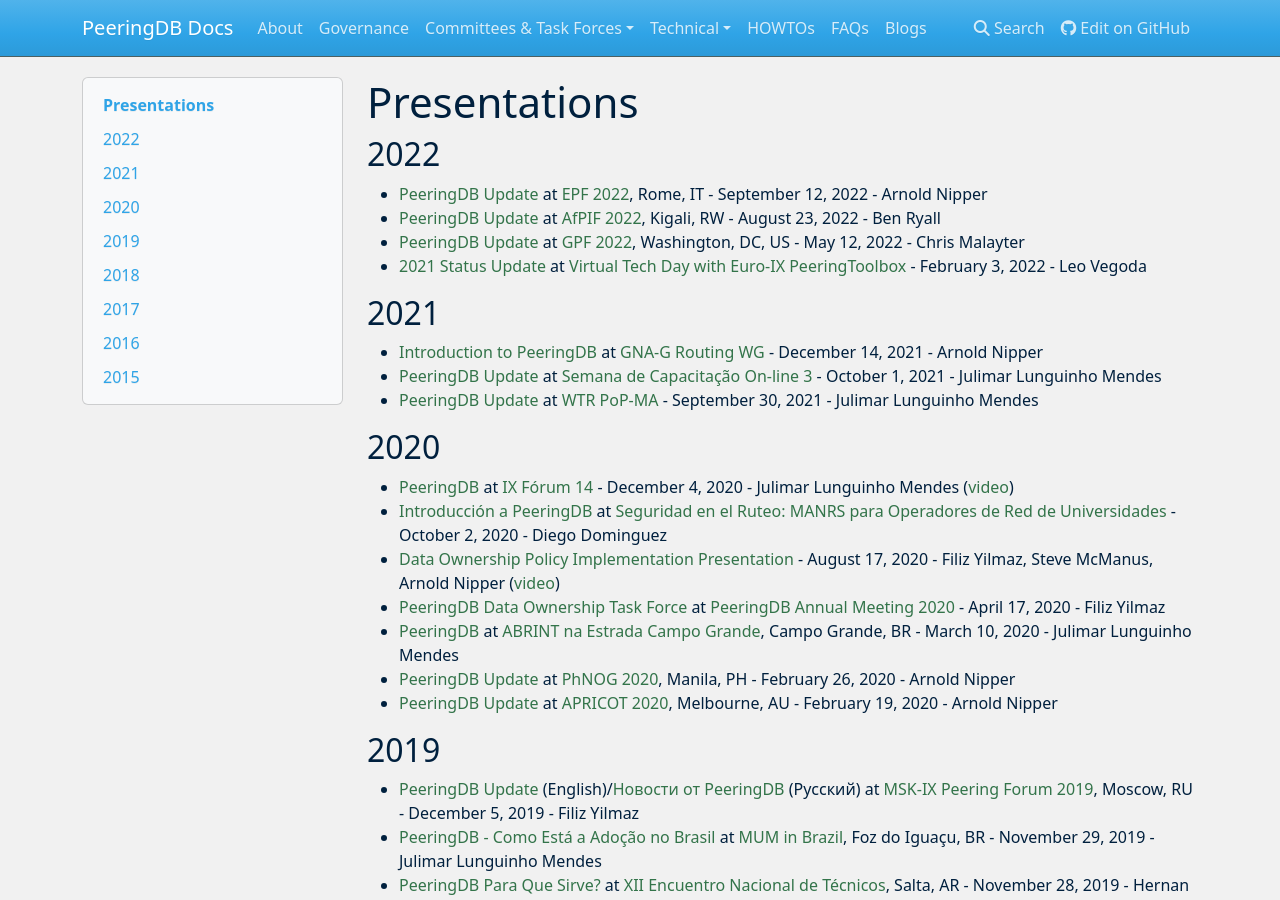
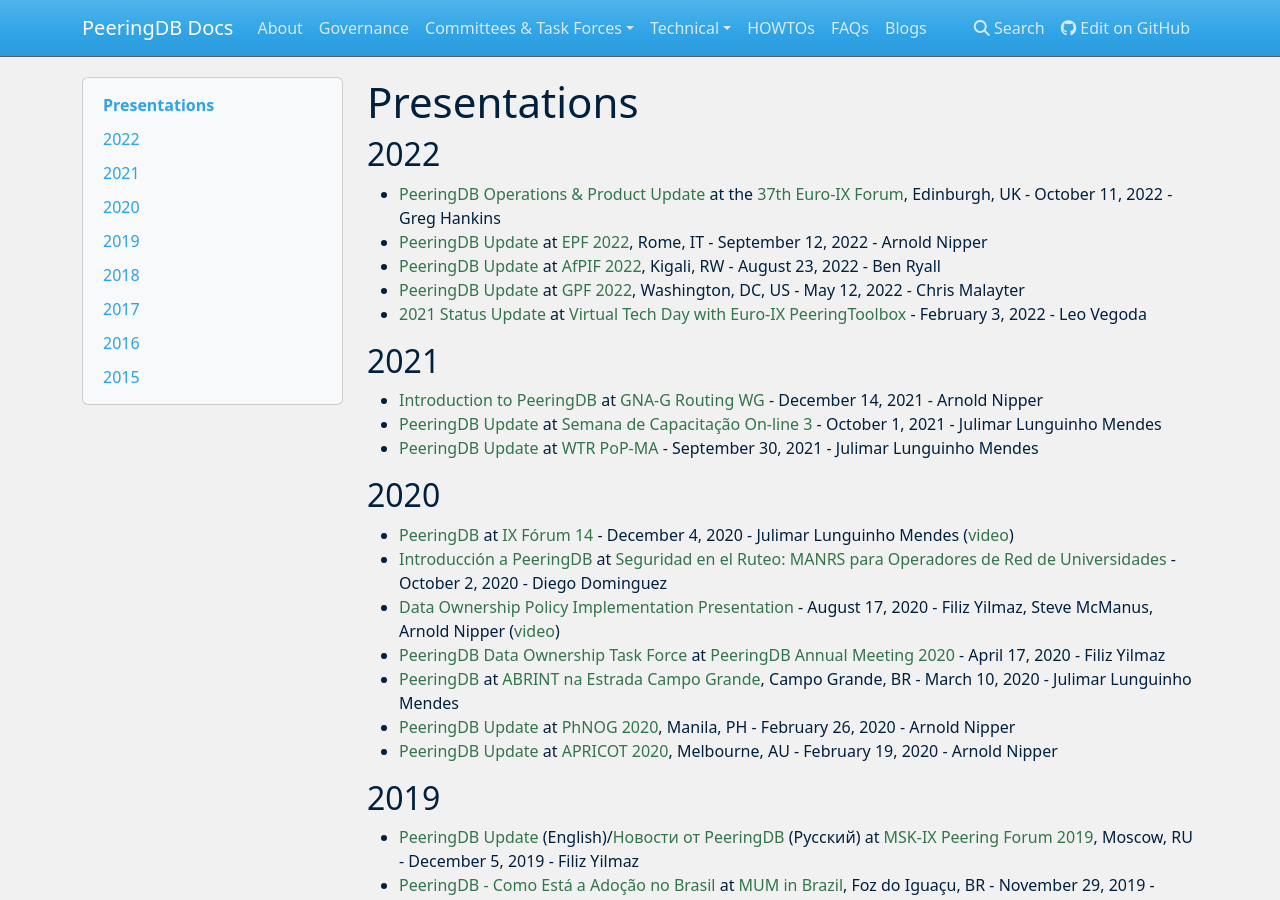
Before and after one commit to peeringdb/docs, an MkDocs documentation site: the page built from docs/presentations.md, in a window 1280 px wide and 900 px high. Built offline with MkDocs 1.6.1, drawn with Linux system fonts in a browser that asks for light colours; nearby versions of some CDN libraries.

Commit message:
Added Greg's Euro-IX presentation.

```diff
--- a/docs/presentations.md
+++ b/docs/presentations.md
@@ -1,12 +1,15 @@
 # Presentations
 
 ## 2022
+
+- [PeeringDB Operations & Product Update](presentation/20221011-37th-Euro-IX-Greg.pdf) at the [37th Euro-IX Forum](https://www.euro-ix.net/en/events/fora/37th-euro-ix-forum/), Edinburgh, UK - October 11, 2022 - Greg Hankins
 - [PeeringDB Update](presentation/20220912_EPF15_Arnold.pdf) at [EPF 2022](https://peering-forum.eu/2022/), Rome, IT - September 12, 2022 - Arnold Nipper
 - [PeeringDB Update](presentation/20220823_AfPIF_Ben.pdf) at [AfPIF 2022](https://www.afpif.org/afpif2022/), Kigali, RW - August 23, 2022 - Ben Ryall
 - [PeeringDB Update](presentation/20220512_GPF_2022_Malayter.pdf) at [GPF 2022](https://www.globalpeeringforum.org/), Washington, DC, US - May 12, 2022 - Chris Malayter
 - [2021 Status Update](presentation/20220203-Teraco-Tech-Day.pdf) at [Virtual Tech Day with Euro-IX PeeringToolbox](https://www.teraco.co.za/events/virtual-tech-days/) - February 3, 2022 - Leo Vegoda
 
 ## 2021
+
 - [Introduction to PeeringDB](presentation/20211214-gna-g-rwg-meeting.pdf) at [GNA-G Routing WG](https://www.gna-g.net/join-working-group/gna-g-routing-wg/) - December 14, 2021 - Arnold Nipper
 - [PeeringDB Update](presentation/Semana_Capacitacao_2021_Sao_Paulo-peeringdb-20211001.pdf) at [Semana de Capacitação On-line 3](https://semanacap.bcp.nic.br/3-online/) - October 1, 2021 - Julimar Lunguinho Mendes
 - [PeeringDB Update](presentation/WTR_POP-MA_2021_Sao_Luis-peeringdb-20210930.pdf) at [WTR PoP-MA](https://wtr.rnp.br/pop-ma/programacao) - September 30, 2021 - Julimar Lunguinho Mendes
```
Also changed, not shown: 1 other file.
